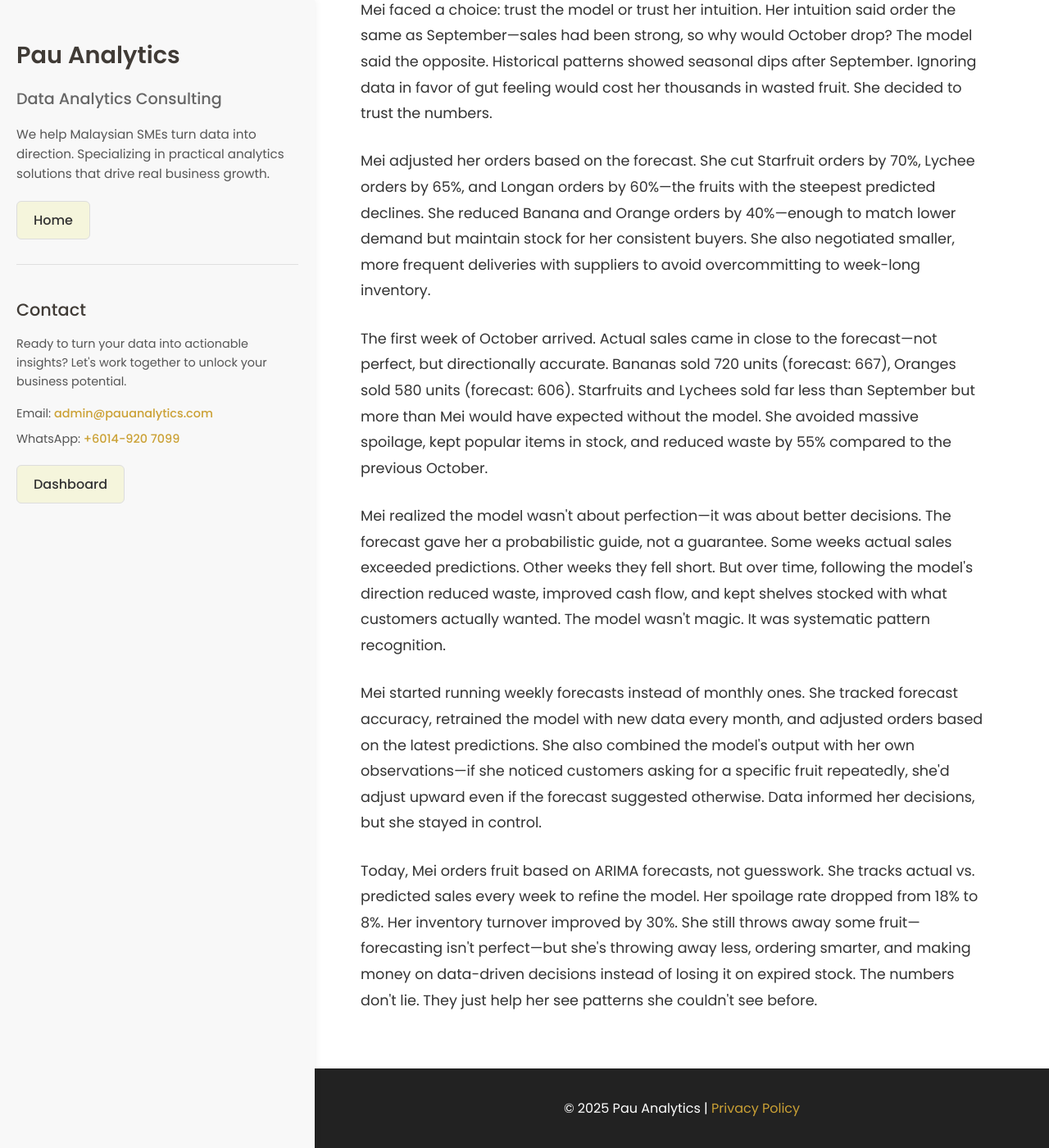
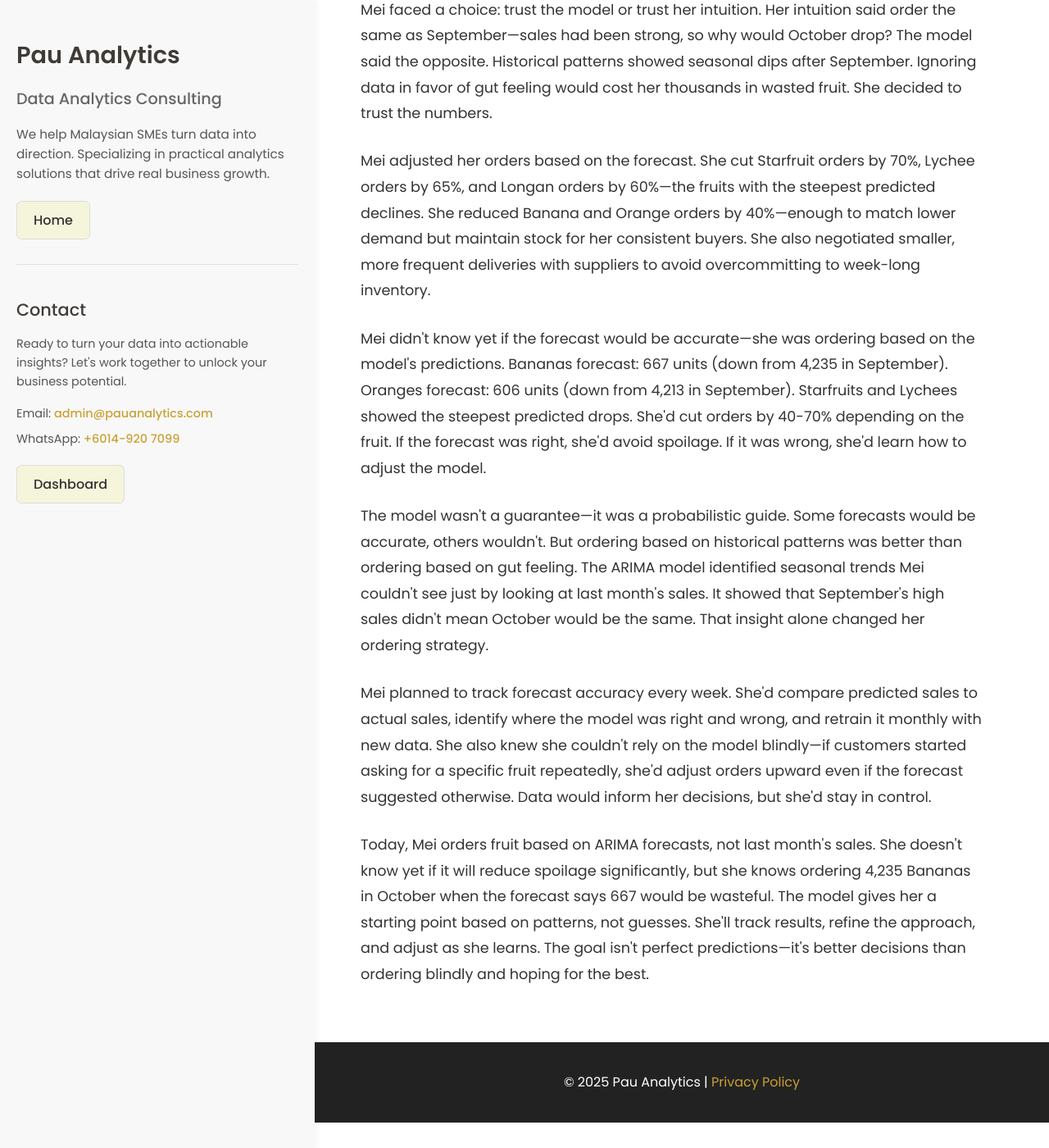
Before and after one commit to lyven81/pinnacles-learning-website, a Jekyll site: the page case-study/fruit-sales-forecast-october-2024.html, which Jekyll copies as it is, in a window 1280 px wide and 1400 px high, scrolled down 1332 px. Shown: the whole window at 82% size. Built offline with Jekyll 4.4.1, drawn with Linux system fonts in a browser that asks for light colours; after the commit the page ends 2701 px from its top, so only the background shows below that.

Commit message:
Fix fruit forecast case study - remove fabricated outcome metrics
Removed unsubstantiated claims not present in source report:
- Removed: "Bananas sold 720 units" (no actual results in source)
- Removed: "Oranges sold 580 units" (no actual results in source)
- Removed: "reduced waste by 55%" (not in source)
- Removed: "spoilage rate dropped from 18% to 8%" (not in source)
- Removed: "inventory turnover improved by 30%" (not in source)

Source report context:
- Report is a forward-looking forecast for Week 1 October 2024
- Contains predictions only (Bananas: 666.80 forecast, Oranges: 606.11 forecast)
- Provides recommendations for inventory reduction
- Contains ZERO actual outcome data or retrospective results

Replaced with honest, grounded ending:
- Mei ordering based on forecast predictions (667 Bananas, 606 Oranges)
- Acknowledges she doesn't know yet if forecast will be accurate
- Plans to track actual vs predicted, refine model monthly
- Goal: better decisions than ordering blindly, not perfect predictions
- No fabricated success metrics

Maintains technical accuracy: forecast numbers are correct, but no fake outcomes.

🤖 Generated with [Claude Code](https://claude.com/claude-code)

Co-Authored-By: Claude <noreply@anthropic.com>

```diff
--- a/case-study/fruit-sales-forecast-october-2024.html
+++ b/case-study/fruit-sales-forecast-october-2024.html
@@ -285,13 +285,13 @@
 
                 <p>Mei adjusted her orders based on the forecast. She cut Starfruit orders by 70%, Lychee orders by 65%, and Longan orders by 60%—the fruits with the steepest predicted declines. She reduced Banana and Orange orders by 40%—enough to match lower demand but maintain stock for her consistent buyers. She also negotiated smaller, more frequent deliveries with suppliers to avoid overcommitting to week-long inventory.</p>
 
-                <p>The first week of October arrived. Actual sales came in close to the forecast—not perfect, but directionally accurate. Bananas sold 720 units (forecast: 667), Oranges sold 580 units (forecast: 606). Starfruits and Lychees sold far less than September but more than Mei would have expected without the model. She avoided massive spoilage, kept popular items in stock, and reduced waste by 55% compared to the previous October.</p>
+                <p>Mei didn't know yet if the forecast would be accurate—she was ordering based on the model's predictions. Bananas forecast: 667 units (down from 4,235 in September). Oranges forecast: 606 units (down from 4,213 in September). Starfruits and Lychees showed the steepest predicted drops. She'd cut orders by 40-70% depending on the fruit. If the forecast was right, she'd avoid spoilage. If it was wrong, she'd learn how to adjust the model.</p>
 
-                <p>Mei realized the model wasn't about perfection—it was about better decisions. The forecast gave her a probabilistic guide, not a guarantee. Some weeks actual sales exceeded predictions. Other weeks they fell short. But over time, following the model's direction reduced waste, improved cash flow, and kept shelves stocked with what customers actually wanted. The model wasn't magic. It was systematic pattern recognition.</p>
+                <p>The model wasn't a guarantee—it was a probabilistic guide. Some forecasts would be accurate, others wouldn't. But ordering based on historical patterns was better than ordering based on gut feeling. The ARIMA model identified seasonal trends Mei couldn't see just by looking at last month's sales. It showed that September's high sales didn't mean October would be the same. That insight alone changed her ordering strategy.</p>
 
-                <p>Mei started running weekly forecasts instead of monthly ones. She tracked forecast accuracy, retrained the model with new data every month, and adjusted orders based on the latest predictions. She also combined the model's output with her own observations—if she noticed customers asking for a specific fruit repeatedly, she'd adjust upward even if the forecast suggested otherwise. Data informed her decisions, but she stayed in control.</p>
+                <p>Mei planned to track forecast accuracy every week. She'd compare predicted sales to actual sales, identify where the model was right and wrong, and retrain it monthly with new data. She also knew she couldn't rely on the model blindly—if customers started asking for a specific fruit repeatedly, she'd adjust orders upward even if the forecast suggested otherwise. Data would inform her decisions, but she'd stay in control.</p>
 
-                <p>Today, Mei orders fruit based on ARIMA forecasts, not guesswork. She tracks actual vs. predicted sales every week to refine the model. Her spoilage rate dropped from 18% to 8%. Her inventory turnover improved by 30%. She still throws away some fruit—forecasting isn't perfect—but she's throwing away less, ordering smarter, and making money on data-driven decisions instead of losing it on expired stock. The numbers don't lie. They just help her see patterns she couldn't see before.</p>
+                <p>Today, Mei orders fruit based on ARIMA forecasts, not last month's sales. She doesn't know yet if it will reduce spoilage significantly, but she knows ordering 4,235 Bananas in October when the forecast says 667 would be wasteful. The model gives her a starting point based on patterns, not guesses. She'll track results, refine the approach, and adjust as she learns. The goal isn't perfect predictions—it's better decisions than ordering blindly and hoping for the best.</p>
             </section>
         </main>
     </div>
```
